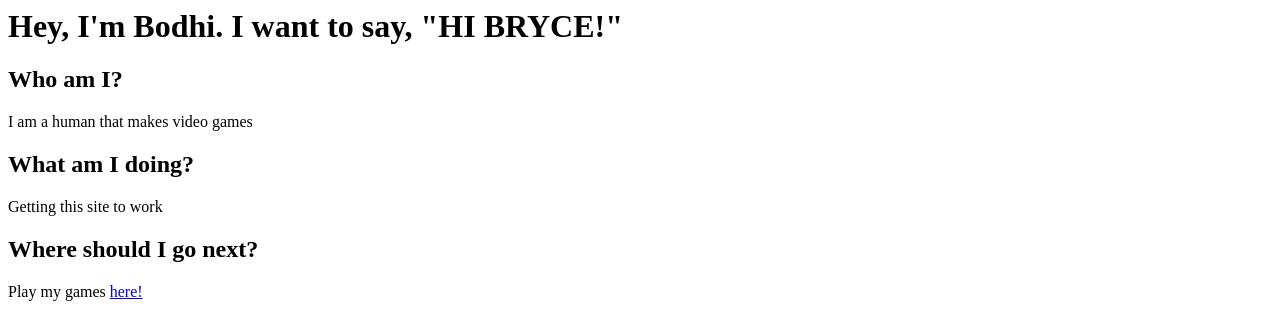
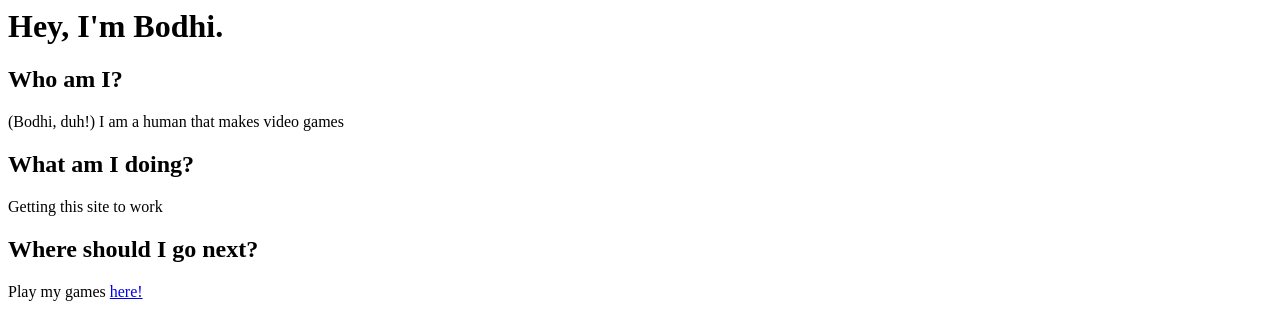
Before and after one commit to Bodhiston/mainsite, a plain HTML site: page index.html in a window 1280 px wide. Shown: the top 318 px of the page. Drawn offline with Linux system fonts and the light colour scheme.

Commit message:
Update index.html
Removed Bryce

```diff
--- a/index.html
+++ b/index.html
@@ -1,13 +1,13 @@
 <html>
 	<h1>
-		Hey, I'm Bodhi. I want to say, "HI BRYCE!"
+		Hey, I'm Bodhi.
 	</h1>
 	<body>
 		<h2>
 			Who am I?
 		</h2>
 		<p>
-			I am a human that makes video games
+			(Bodhi, duh!) I am a human that makes video games
 		</p>
 		<h2>
 			What am I doing?
```
